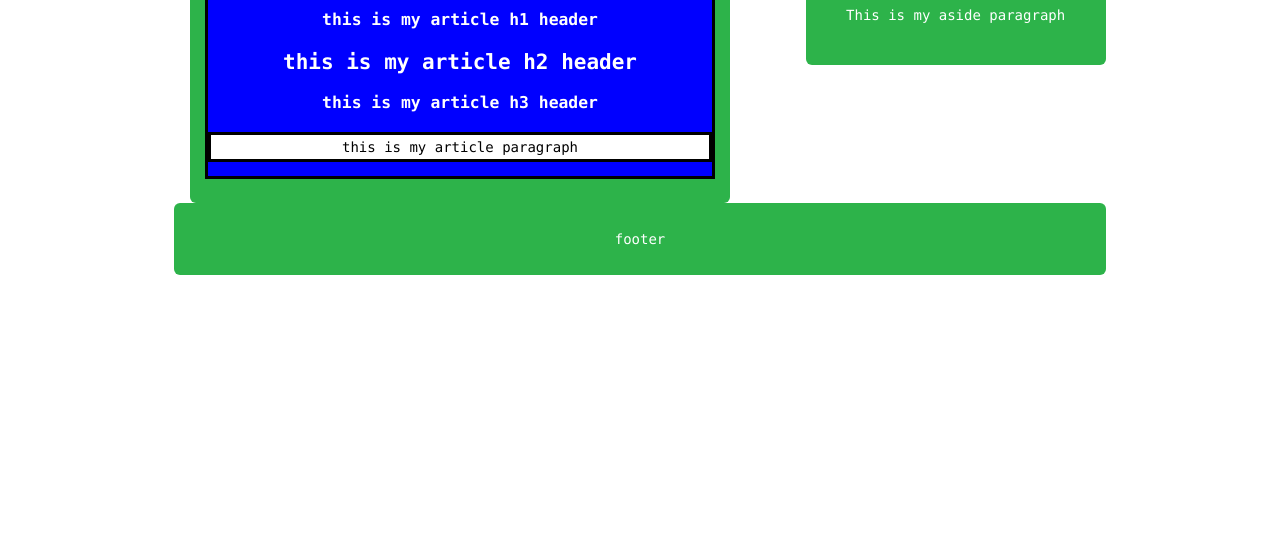
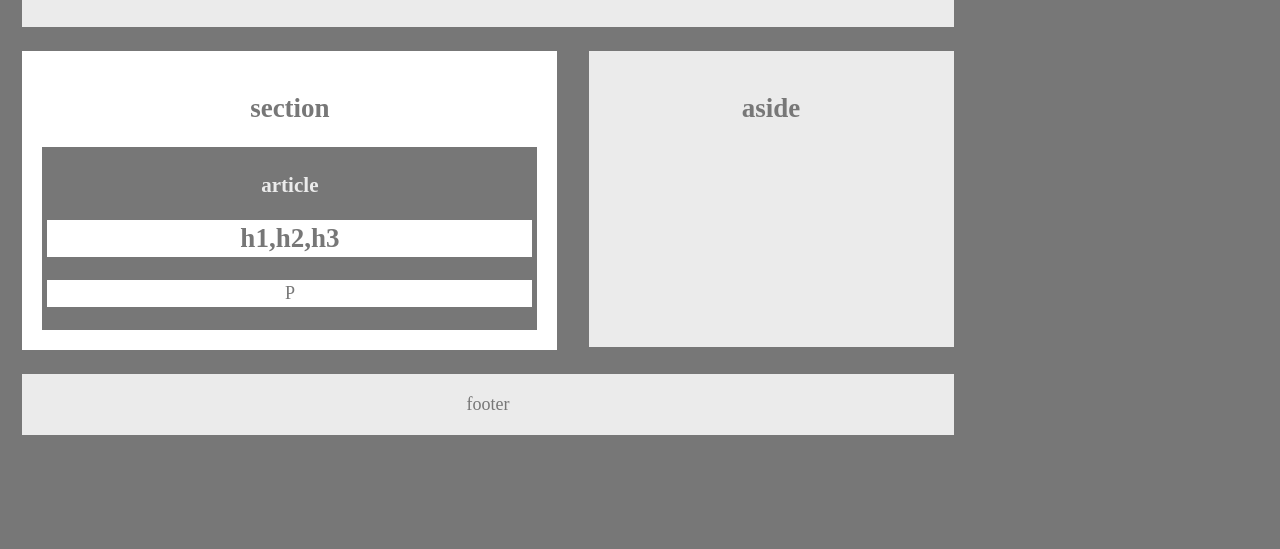
Before and after one commit to Rthorpesr/HW-Wireframe, a plain HTML site: page index.html in a window 1280 px wide. Shown: the part 251-800 px from the top of the page. Drawn offline with Linux system fonts and the light colour scheme.

Commit message:
final Product

```diff
--- a/index.html
+++ b/index.html
@@ -4,30 +4,28 @@
      <link rel="stylesheet" type="text/css" href="style.css" />
   </head>
 
+
+  <body>
   <header>
-    <code>header</code>
+   <h1>header</h1>
   </header>
 
   <nav>
-      <code>nav<br> </code>
+    <h1>nav</h1>
   </nav>
+  <section >
+      <h1>section</h1>
+       <article>
+          <h1>article</h1>
+          <h2>h1,h2,h3</h2>
+          <p>P</p>
+       </article>
 
-  <section class="container">
-    <code>section <br>
-    <article>
-
-      <h1>this is my article h1 header</h1>
-      <h2>this is my article h2 header</h2>
-      <h3>this is my article h3 header</h3>
-      <p>this is my article paragraph</p>
-    </article></code>
   </section>
 
   <aside>
-    <code>aside <br>
-    <p>This is my aside paragraph</p></code>
+    <h1>aside</h1>
   </aside>
 
-  <footer>
-    <code>footer</code>
-  </footer>
+  <footer>footer</footer>
+</body>
--- a/style.css
+++ b/style.css
@@ -1,81 +1,51 @@
-
-/*
-  ========================================
-  Grid
-  ========================================
-*/
-
-*,
-*:before,
-*:after {
-  -webkit-box-sizing: border-box;
-     -moz-box-sizing: border-box;
-          box-sizing: border-box;
-}
-
-.container {
-  margin: 0 auto;
-  padding-left: 30px;
-  padding-right: 30px;
-  width: 600px;
-}
-
 
 body {
   font-family: "Arial, Helvetica Neue, Helvetica, sans-serif";
   color: #777;
-  max-width: 960px;
-  width: 98%;
-  margin: 0px auto;
+  background: #777;
+  width: 960px;
+  font-size: 18px;
 }
 
-code {
-    background: #2db34a;
-    border-radius: 6px;
-    color: #fff;
-    display: block;
-    font: 14px/24px "Source Code Pro", Inconsolata, "Lucida Console", Terminal, "Courier New", Courier;
-    padding: 24px 15px;
-    text-align: center;
+header,
+nav,
+section,
+aside,
+footer
+{
+  background: #ebebeb;
+  margin: 0 1.5% 24px 1.5%;
+  padding: 20px;
+  text-align: center;
+}
 
-  }
-  header,
-  nav,
-  section,
-  aside,
-  footer {
-    margin: 0 1.5% 24px 1.5%;
-  }
+article{
+  color: #ebebeb;
+  background: #777;
+  padding: 5px;
+}
 
-  section {
-    float: left;
+article h2, p{
+  color: #777;
+  background: white;
+  padding: 3px;
+}
 
-  }
 
-  article {
-    border: solid black 3px;
-    background-color: blue;
-  }
 
-  div {
-    border: solid black 3px;
-    background-color: white;
-    color: black;
-  }
+section{
+  float: left;
+  width: 495px;
+  background: white;
+}
 
-    article p {
-      border: solid black 3px;
-    background-color: white;
-    color: black;
-  }
+aside{
+  float: right;
+  width: 325px;
+  padding-bottom: 200px;
 
- aside {
-    float:right;
-    width: 300px;
+}
 
-  }
-
-  footer {
-    clear: both;
-    margin-top: 30px;
-  }
+footer{
+  clear: both;
+}
```
